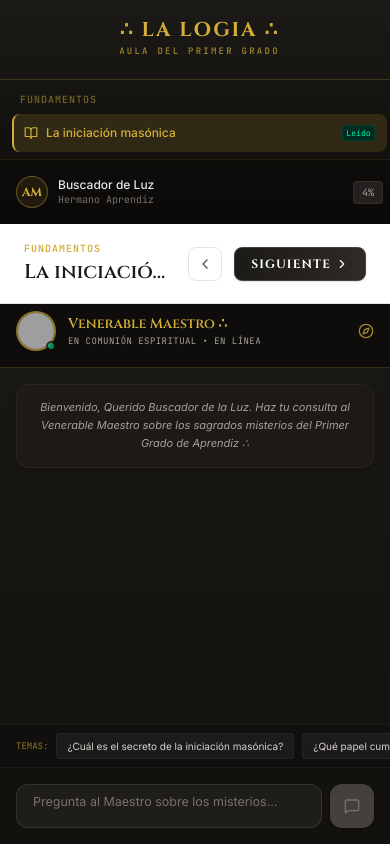
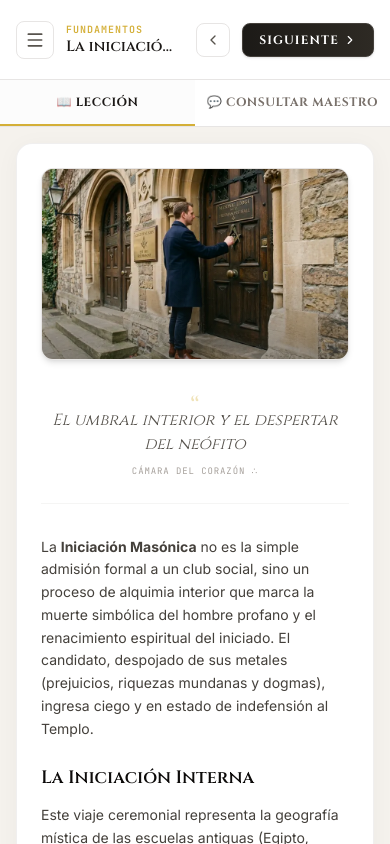
Before and after one commit to Fedeparisi/lalogia, a React (Vite) app: page / in a window 390 px wide. Built offline with nearby package versions, Linux system fonts and the light colour scheme; grey boxes are pictures that could not be loaded.

Commit message:
feat: design responsive mobile layout with sliding sidebar drawer and view toggles

```diff
--- a/src/App.tsx
+++ b/src/App.tsx
@@ -16,7 +16,9 @@ import {
   HelpCircle,
   Sliders,
   Award,
-  BookMarked
+  BookMarked,
+  Menu,
+  X
 } from "lucide-react";
 import { motion, AnimatePresence } from "framer-motion";
 
@@ -27,6 +29,10 @@ export default function App() {
     const saved = localStorage.getItem("masonic_viewed_lessons");
     return saved ? JSON.parse(saved) : ["intro"];
   });
+
+  // Mobile UI state
+  const [isSidebarOpen, setIsSidebarOpen] = useState(false);
+  const [activeMobileTab, setActiveMobileTab] = useState<"lesson" | "chat">("lesson");
 
   // Chat state
   const [question, setQuestion] = useState("");
@@ -335,10 +341,20 @@ export default function App() {
   const latestMasterMsg = [...chatHistory].reverse().find(m => m.role === "master");
 
   return (
-    <div className="flex h-screen w-full bg-[#f5f2ed] font-sans text-stone-900 overflow-hidden leading-relaxed sm:flex-row flex-col">
+    <div className="flex h-screen w-full bg-[#f5f2ed] font-sans text-stone-900 overflow-hidden leading-relaxed flex-col sm:flex-row">
+
+      {/* Backdrop Overlay for mobile sidebar */}
+      {isSidebarOpen && (
+        <div
+          className="fixed inset-0 z-40 bg-black/60 sm:hidden"
+          onClick={() => setIsSidebarOpen(false)}
+        />
+      )}
 
       {/* Sidebar - Traditional Masonic Lodge Theme with Warm Gold border and Dark background */}
-      <aside className="w-100 sm:w-72 bg-gradient-to-b from-[#1c1a17] to-[#0d0c0a] text-stone-300 flex flex-col shrink-0 border-r border-[#d4af37]/30 sm:h-full max-h-56 sm:max-h-none overflow-hidden">
+      <aside className={`fixed sm:relative inset-y-0 left-0 z-50 w-72 bg-gradient-to-b from-[#1c1a17] to-[#0d0c0a] text-stone-300 flex flex-col shrink-0 border-r border-[#d4af37]/30 h-full transition-transform duration-300 sm:translate-x-0 ${
+        isSidebarOpen ? "translate-x-0" : "-translate-x-full"
+      }`}>
 
         {/* Sidebar Header */}
         <div className="p-5 border-b border-[#d4af37]/20 flex items-center justify-between">
@@ -346,6 +362,14 @@ export default function App() {
             <h2 className="font-serif text-xl font-bold text-[#d4af37] tracking-widest leading-none">∴ LA LOGIA ∴</h2>
             <p className="text-[9px] uppercase tracking-[0.25em] text-[#d4af37]/70 mt-1 font-mono font-semibold">Aula del Primer Grado</p>
           </div>
+          <button
+            type="button"
+            onClick={() => setIsSidebarOpen(false)}
+            className="sm:hidden text-stone-400 hover:text-white p-1 ml-2 cursor-pointer"
+            title="Cerrar menú"
+          >
+            <X className="w-5 h-5" />
+          </button>
         </div>
 
         {/* Sidebar Navigation - Grouped by Traditional categories */}
@@ -368,6 +392,7 @@ export default function App() {
                       onClick={() => {
                         setActiveLessonId(lessonId);
                         markAsRead(lessonId);
+                        setIsSidebarOpen(false); // Close mobile drawer
                       }}
                       className={`group p-2.5 rounded-lg transition-all cursor-pointer flex items-center justify-between ${
                         isActive
@@ -415,17 +440,27 @@ export default function App() {
       <div className="flex-1 flex flex-col h-full overflow-hidden">
 
         {/* Main Header with progress bar */}
-        <header className="h-20 shrink-0 bg-white border-b border-stone-200 px-6 sm:px-8 flex items-center justify-between shadow-xs">
-          <div className="min-w-0 pr-4">
+        <header className="h-20 shrink-0 bg-white border-b border-stone-200 px-4 sm:px-8 flex items-center justify-between shadow-xs">
+          <div className="flex items-center gap-3 min-w-0 pr-4">
+            <button
+              type="button"
+              onClick={() => setIsSidebarOpen(true)}
+              className="sm:hidden p-2 text-stone-600 hover:text-stone-900 border border-stone-200 hover:border-stone-300 rounded-lg hover:bg-stone-50 transition-all cursor-pointer shrink-0"
+              title="Abrir lecciones"
+            >
+              <Menu className="w-5 h-5" />
+            </button>
+            <div className="min-w-0">
               <span className="text-[10px] uppercase font-bold tracking-widest text-[#d4af37] font-mono block">
                 {activeLesson.category}
               </span>
-            <h1 className="font-serif text-xl sm:text-2xl text-stone-900 truncate font-semibold">
+              <h1 className="font-serif text-[15px] sm:text-2xl text-stone-900 truncate font-semibold leading-tight">
                 {activeLesson.title}
               </h1>
               <p className="text-xs text-stone-500 truncate hidden sm:block">
                 {activeLesson.subtitle}
               </p>
+            </div>
           </div>
 
           <div className="flex items-center gap-3">
@@ -457,11 +492,39 @@ export default function App() {
           </div>
         </header>
 
+        {/* Mobile Tab Navigation */}
+        <div className="flex lg:hidden bg-white border-b border-stone-200 shrink-0">
+          <button
+            type="button"
+            onClick={() => setActiveMobileTab("lesson")}
+            className={`flex-1 py-3.5 text-xs font-serif font-bold tracking-wider uppercase text-center border-b-2 transition-all cursor-pointer ${
+              activeMobileTab === "lesson"
+                ? "border-[#d4af37] text-stone-900 bg-stone-50/50"
+                : "border-transparent text-stone-500 hover:text-stone-700"
+            }`}
+          >
+            📖 Lección
+          </button>
+          <button
+            type="button"
+            onClick={() => setActiveMobileTab("chat")}
+            className={`flex-1 py-3.5 text-xs font-serif font-bold tracking-wider uppercase text-center border-b-2 transition-all cursor-pointer ${
+              activeMobileTab === "chat"
+                ? "border-[#d4af37] text-stone-900 bg-stone-50/50"
+                : "border-transparent text-stone-500 hover:text-stone-700"
+            }`}
+          >
+            💬 Consultar Maestro
+          </button>
+        </div>
+
         {/* Content Layout - Split viewport with lesson on left, chat on right */}
         <div className="flex-1 overflow-hidden grid grid-cols-1 lg:grid-cols-12 gap-0">
 
           {/* Scrollable Lesson Panel */}
-          <section className="col-span-1 lg:col-span-7 overflow-y-auto p-4 sm:p-8 space-y-6">
+          <section className={`col-span-1 lg:col-span-7 overflow-y-auto p-4 sm:p-8 space-y-6 ${
+            activeMobileTab === "lesson" ? "block" : "hidden lg:block"
+          }`}>
             <div className="bg-white p-6 sm:p-10 rounded-2xl shadow-[0_4px_24px_rgba(40,30,10,0.04)] border border-stone-200/60 leading-relaxed text-stone-850">
 
               {/* Lección Hero Banner Image */}
@@ -1206,7 +1269,9 @@ export default function App() {
           </section>
 
           {/* Master Chat Dialog Panel - Deep Muted Warm-Organic dark layout matching the sidebar gradient */}
-          <aside className="col-span-1 lg:col-span-5 shrink-0 border-t lg:border-t-0 lg:border-l border-stone-200 bg-gradient-to-b from-[#1a1815] to-[#12110e] text-stone-200 flex flex-col h-[550px] lg:h-full relative overflow-hidden shadow-2xl">
+          <aside className={`col-span-1 lg:col-span-5 shrink-0 border-t lg:border-t-0 lg:border-l border-stone-200 bg-gradient-to-b from-[#1a1815] to-[#12110e] text-stone-200 flex flex-col h-full relative overflow-hidden shadow-2xl ${
+            activeMobileTab === "chat" ? "flex" : "hidden lg:flex"
+          }`}>
 
             {/* Header of the master responder panel with Master avatar and status */}
             <div className="p-4 bg-black/45 border-b border-[#d4af37]/20 flex items-center justify-between shrink-0">
```
Lines whose indentation alone changed are shown as unchanged.
